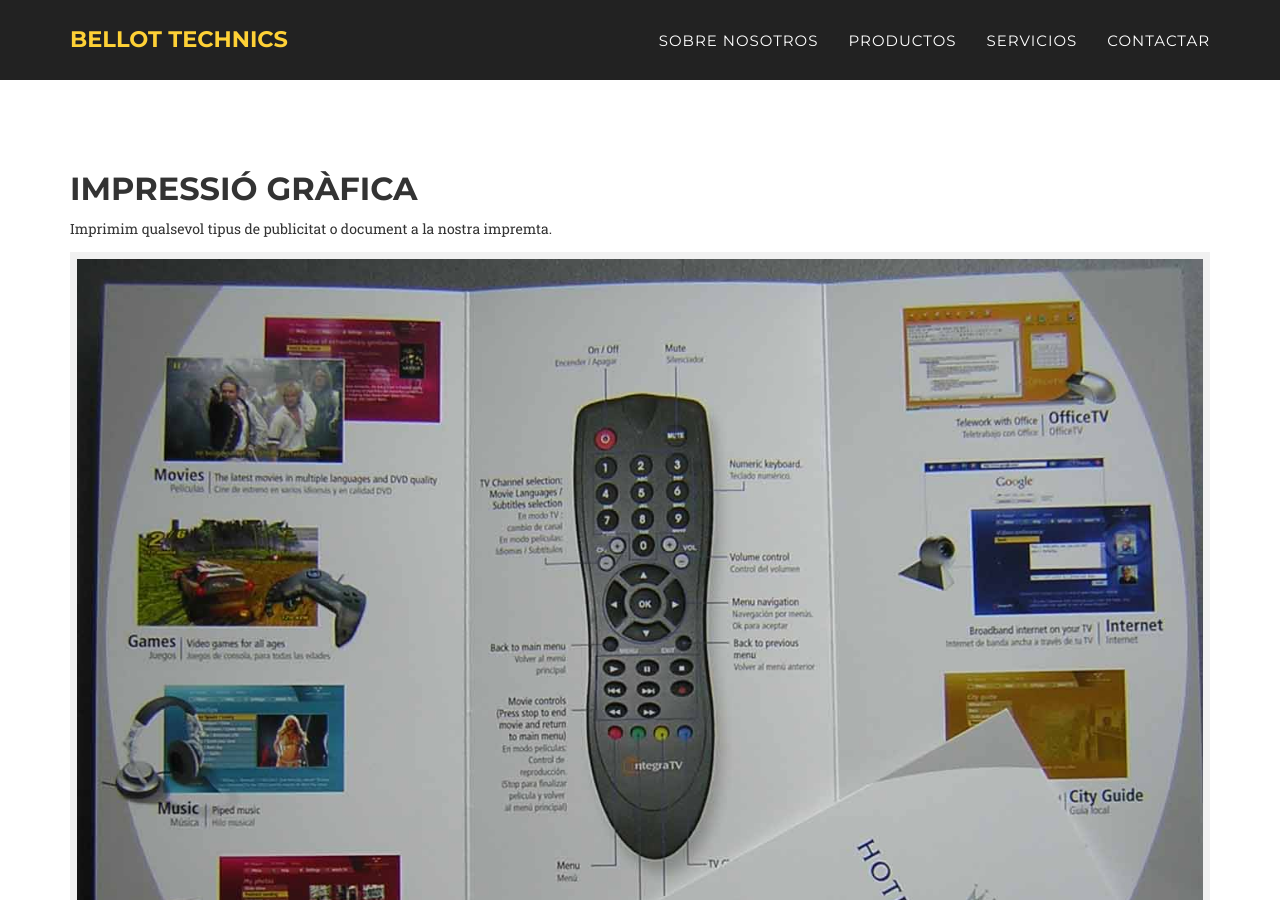
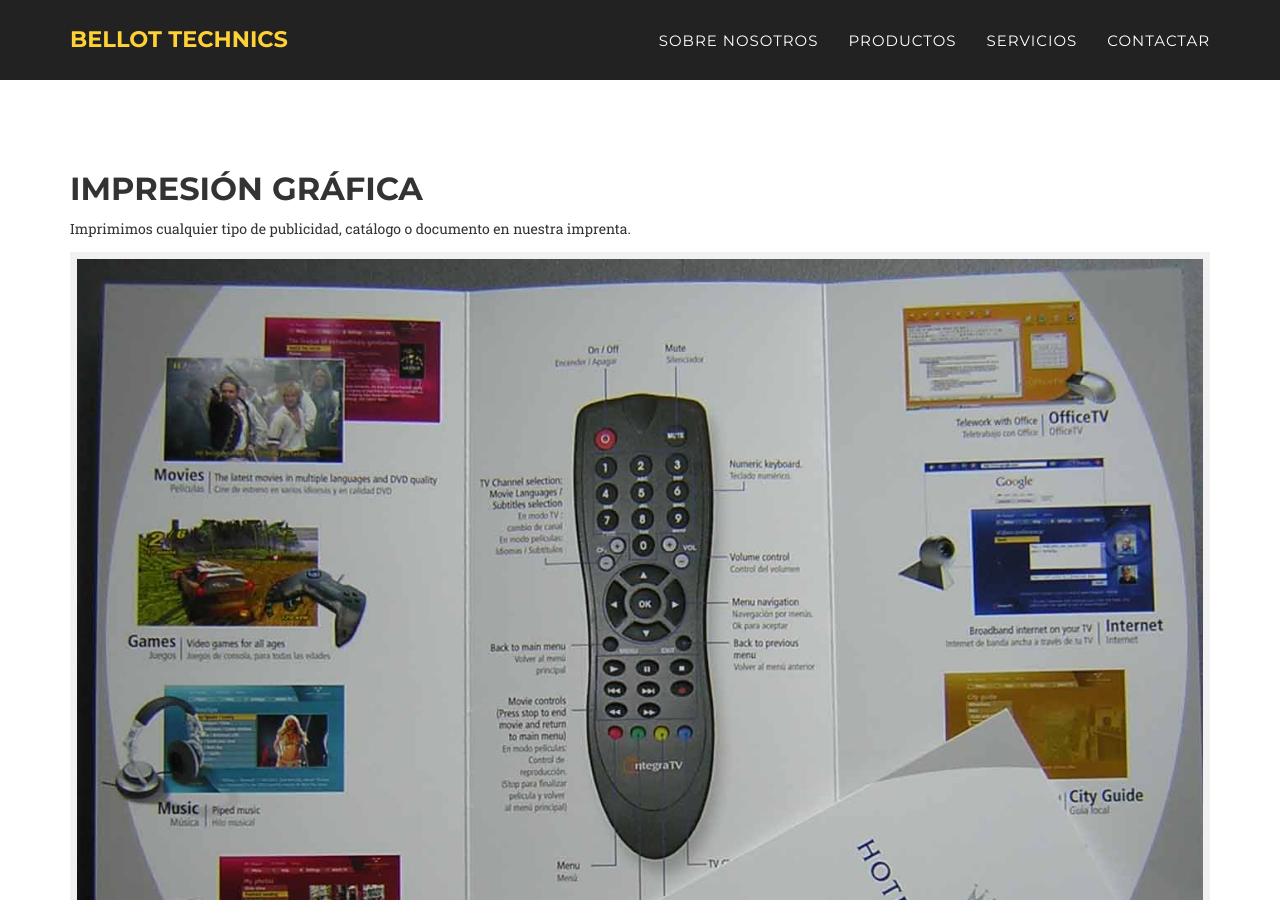
Before and after one commit to Bellot2020/bellottechnics, a Jekyll site: the page built from es/_posts/2020-01-02-impresion-grafica.md, in a window 1280 px wide and 900 px high. Built offline with Jekyll 4.4.1, drawn with Linux system fonts in a browser that asks for light colours; some web fonts are replaced.

Commit message:
Update 2020-01-02-impresion-grafica.md

```diff
--- a/es/_posts/2020-01-02-impresion-grafica.md
+++ b/es/_posts/2020-01-02-impresion-grafica.md
@@ -5,13 +5,13 @@
   - /es/productos/impresion-grafica.html
 permalink: es/impresion-grafica.html
 
-title: Impressió Gràfica
+title: Impresión Gráfica
 img: impresion-grafica.jpg
 thumbnail: impresion-grafica-thumbnail.jpg
-description: "Imprimim qualsevol tipus de publicitat o document a la nostra impremta."
+description: "Imprimimos cualquier tipo de publicidad, catálogo o documento en nuestra imprenta."
 ---
-## Impressió Gràfica
+## Impresión Gráfica
 
-Imprimim qualsevol tipus de publicitat o document a la nostra impremta.
+Imprimimos cualquier tipo de publicidad, catálogo o documento en nuestra imprenta.
 
-![Impressió Gràfica]({{ site.url }}/es/img/impresion-grafica.jpg "Impressió Gràfica")
+![Impresión Gráfica]({{ site.url }}/es/img/impresion-grafica.jpg "Impresión Gráfica")
```
